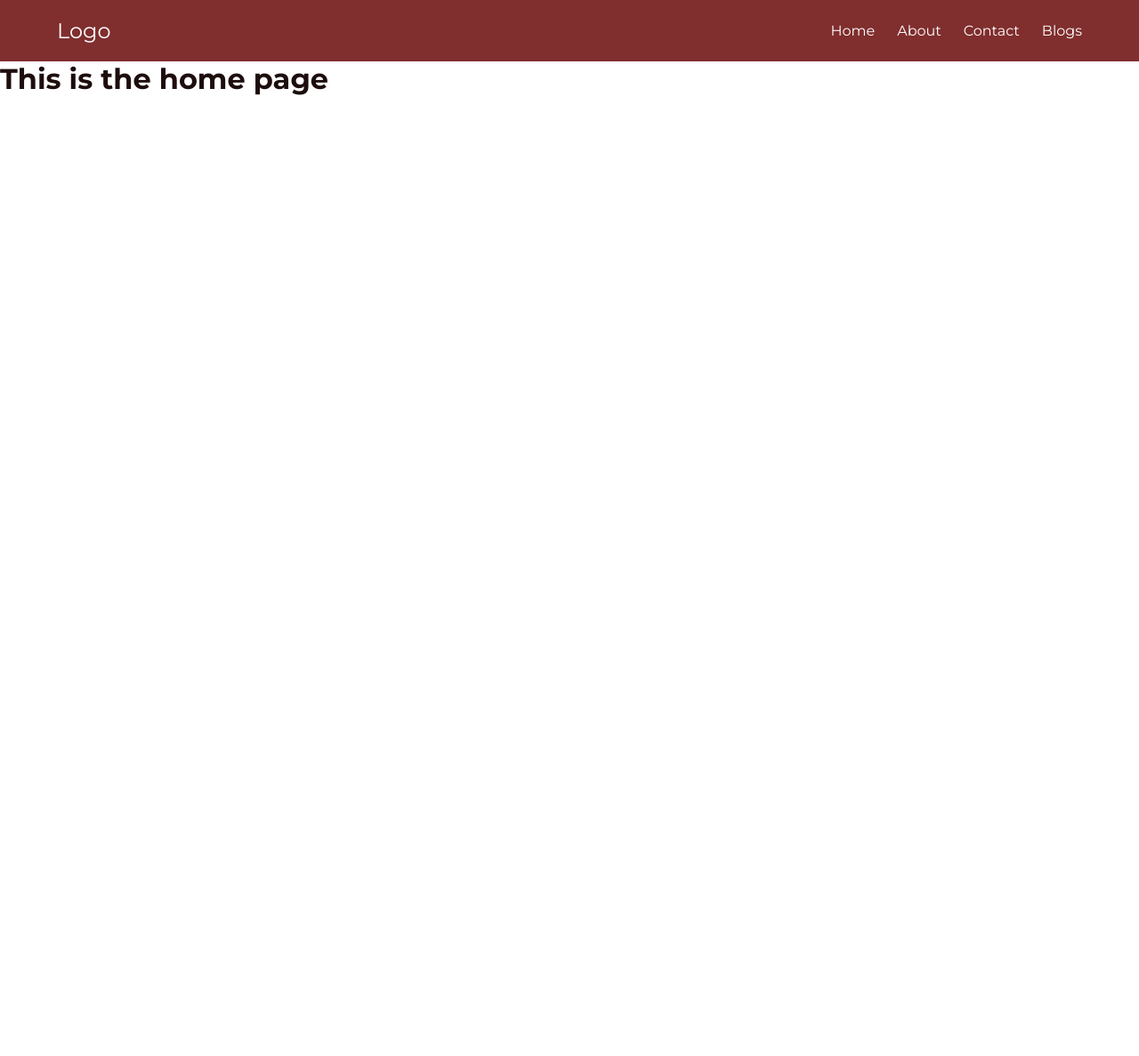
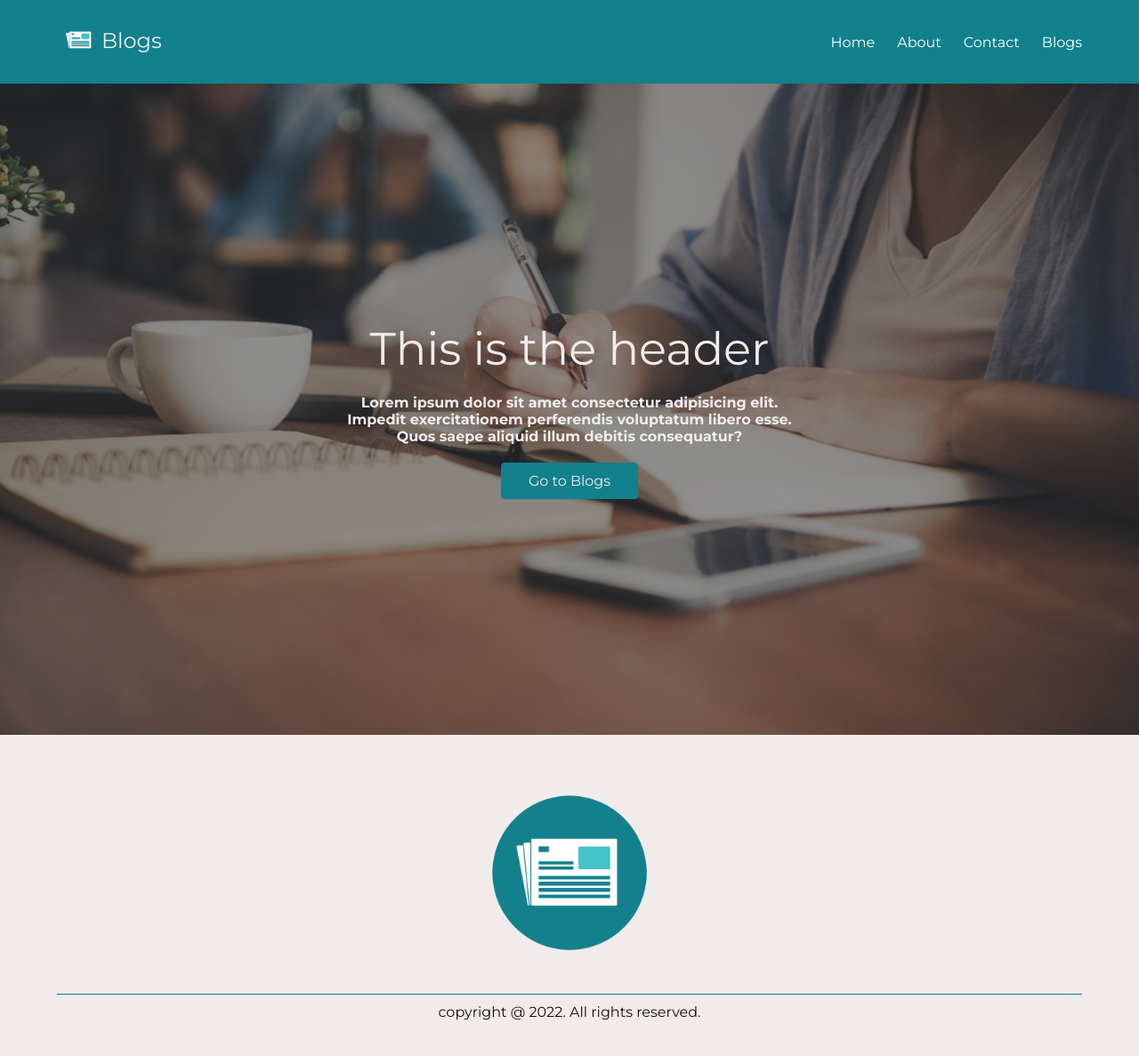
Before and after one commit to Emmanuelsteph7/Vanilla-SPA-No-Framework-, a website with bundled scripts: page client/index.html in a window 1280 px wide. Shown: the whole page at 89% size. Before the commit the page ends 800 px from the top, so only its background shows below. Built offline with nearby package versions, Linux system fonts and the light colour scheme.

Commit message:
feat: worked on the banner

```diff
--- /dev/null
+++ b/client/public/css/footer.css
@@ -0,0 +1,27 @@
+.footer {
+  padding: 30px 0;
+  background-color: var(--offWhite);
+}
+
+.footer__top {
+  display: flex;
+  justify-content: center;
+  align-items: center;
+  padding: 25px 0;
+  border-bottom: 1px solid var(--primary);
+}
+
+.footer__brandLink {
+  color: var(--primary);
+  font-size: var(--h2);
+}
+
+.footer__logo {
+  width: 200px;
+  object-fit: cover;
+}
+
+.footer__bottom {
+  padding: 10px 0;
+  text-align: center;
+}
--- a/client/public/css/helpers.css
+++ b/client/public/css/helpers.css
@@ -43,3 +43,13 @@
 .btn--full {
   width: 100%;
 }
+
+.mainHeader {
+  font-size: var(--h1);
+  font-weight: 400;
+}
+
+.sectionHeader {
+  font-size: var(--h2);
+  font-weight: 400;
+}
--- /dev/null
+++ b/client/public/css/home/homeBanner.css
@@ -0,0 +1,49 @@
+.homeBanner {
+  height: calc(100vh - 68px);
+  background-image: linear-gradient(rgba(0, 0, 0, 0.4), rgba(0, 0, 0, 0.4)),
+    url("../../assets/images/home-banner.jpg");
+  background-repeat: no-repeat;
+  background-size: cover;
+}
+
+.homeBanner__container {
+  height: 100%;
+  display: flex;
+  justify-content: center;
+  align-items: center;
+}
+
+.homeBanner__body {
+  width: 100%;
+  max-width: 500px;
+  margin: 0 auto;
+}
+
+.homeBanner__header {
+  margin-bottom: 20px;
+  text-align: center;
+  color: var(--offWhite);
+}
+
+.homeBanner__subHeader {
+  text-align: center;
+  color: var(--offWhite);
+}
+
+.homeBanner__btnDiv {
+  margin-top: 20px;
+  display: flex;
+  justify-content: center;
+}
+
+.homeBanner__btn {
+  padding-left: 30px;
+  padding-right: 30px;
+}
+
+@media screen and (max-width: 991px) {
+  .homeBanner__btn {
+    width: 100%;
+    text-align: center;
+  }
+}
--- /dev/null
+++ b/client/public/css/home/index.css
@@ -0,0 +1 @@
+@import url("./homeBanner.css");
--- a/client/public/css/index.css
+++ b/client/public/css/index.css
@@ -1,6 +1,8 @@
 @import url("./reset.css");
+@import url("./variables.css");
 @import url("./helpers.css");
-@import url("./variables.css");
 @import url("./navbar.css");
 @import url("./login.css");
 @import url("./blogs.css");
+@import url("./footer.css");
+@import url("./home/index.css");
--- a/client/public/css/navbar.css
+++ b/client/public/css/navbar.css
@@ -12,6 +12,17 @@
 .header__brandLink {
   color: var(--white);
   font-size: var(--h4);
+  display: inline-flex;
+  align-items: center;
+}
+
+.header__logo {
+  width: 50px;
+  object-fit: cover;
+}
+
+.header__text {
+  color: var(--offWhite);
 }
 
 .header__navUl {
--- a/client/public/css/variables.css
+++ b/client/public/css/variables.css
@@ -1,6 +1,7 @@
 :root {
   /* colors */
-  --primary: rgb(128, 46, 46);
+  /* --primary: rgb(128, 46, 46); */
+  --primary: #11818d;
   --offWhite: rgb(242, 235, 235);
   --black: rgb(29, 13, 13);
   --white: white;
--- /dev/null
+++ b/client/public/js/components/footer.js
@@ -0,0 +1,20 @@
+import { routes } from "../navigations/routes.js";
+
+export const footer = () => {
+  return `
+  <footer class="footer">
+  <div class="footer__container container">
+    <div class="footer__top">
+      <div class="footer__brand">
+        <a class="footer__brandLink" href="${routes.HOME}" data-link
+          ><img class="footer__logo" src="/public/assets/images/brand.png" alt="logo" /></a
+        >
+      </div>
+    </div>
+    <div class="footer__bottom">
+      copyright @ 2022. All rights reserved.
+    </div>
+  </div>
+</footer>
+    `;
+};
--- a/client/public/js/components/index.js
+++ b/client/public/js/components/index.js
@@ -1 +1,2 @@
 export { navbar } from "./navbar.js";
+export { footer } from "./footer.js";
--- a/client/public/js/components/navbar.js
+++ b/client/public/js/components/navbar.js
@@ -5,7 +5,10 @@ export const navbar = () => {
     <header class="header">
     <div class="header__container container">
       <div class="header__brand">
-        <a class="header__brandLink" href="${routes.HOME}" data-link>Logo</a>
+        <a class="header__brandLink" href="${routes.HOME}" data-link>
+          <img class="header__logo" src="/public/assets/images/brand.png" alt="logo" />
+          <span class="header__text">Blogs</span>
+        </a>
       </div>
       <nav class="header__nav">
         <ul class="header__navUl">
--- a/client/public/js/views/abstractView.js
+++ b/client/public/js/views/abstractView.js
@@ -1,4 +1,4 @@
-import { navbar } from "../components/index.js";
+import { navbar, footer } from "../components/index.js";
 
 export class AbstractView {
   constructor() {}
@@ -19,7 +19,7 @@ export class AbstractView {
   }
 
   getLayout(viewData) {
-    const layoutHtml = `${navbar()} ${viewData}`;
+    const layoutHtml = `${navbar()} ${viewData} ${footer()}`;
     return layoutHtml;
   }
 }
--- /dev/null
+++ b/client/public/js/views/home/banner.js
@@ -0,0 +1,21 @@
+import { routes } from "../../navigations/routes.js";
+
+export const banner = () => {
+  return `
+  <section class="homeBanner">
+      <div class="homeBanner__container container">
+        <div class="homeBanner__body">
+          <h1 class="homeBanner__header mainHeader">This is the header</h1>
+          <h4 class="homeBanner__subHeader">
+            Lorem ipsum dolor sit amet consectetur adipisicing elit. Impedit
+            exercitationem perferendis voluptatum libero esse. Quos saepe
+            aliquid illum debitis consequatur?
+          </h4>
+          <div class="homeBanner__btnDiv">
+            <a data-link href=${routes.BLOGS} class="homeBanner__btn btn">Go to Blogs</a>
+          </div>
+        </div>
+      </div>
+    </section>
+    `;
+};
--- a/client/public/js/views/home.js
+++ b/client/public/js/views/home/index.js
@@ -1,4 +1,5 @@
-import { AbstractView } from "./abstractView.js";
+import { AbstractView } from "../abstractView.js";
+import { banner } from "./banner.js";
 
 export class HomeView extends AbstractView {
   constructor() {
@@ -7,7 +8,7 @@ export class HomeView extends AbstractView {
   }
 
   async getHtml() {
-    const data = "<h1>This is the home page</h1>";
+    const data = `${banner()}`;
     return this.getLayout(data);
   }
 }
--- a/client/public/js/views/index.js
+++ b/client/public/js/views/index.js
@@ -1,4 +1,4 @@
-export { HomeView } from "./home.js";
+export { HomeView } from "./home/index.js";
 export { AboutView } from "./about.js";
 export { ContactView } from "./contact.js";
 export { NotFoundView } from "./notFound.js";
```
Also changed, not shown: client/public/assets/images/brand.png (added), client/public/assets/images/home-banner.jpg (added), 4 other files.
